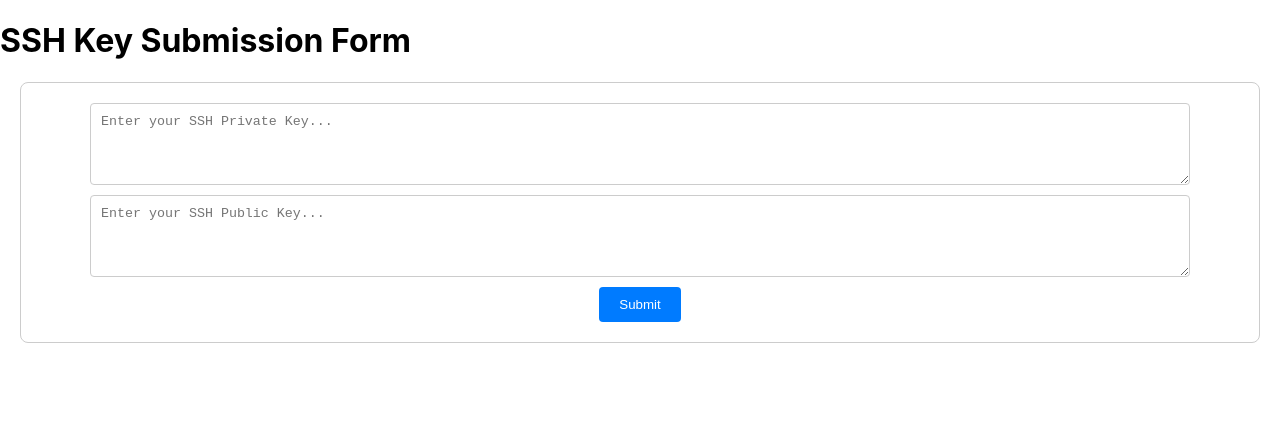
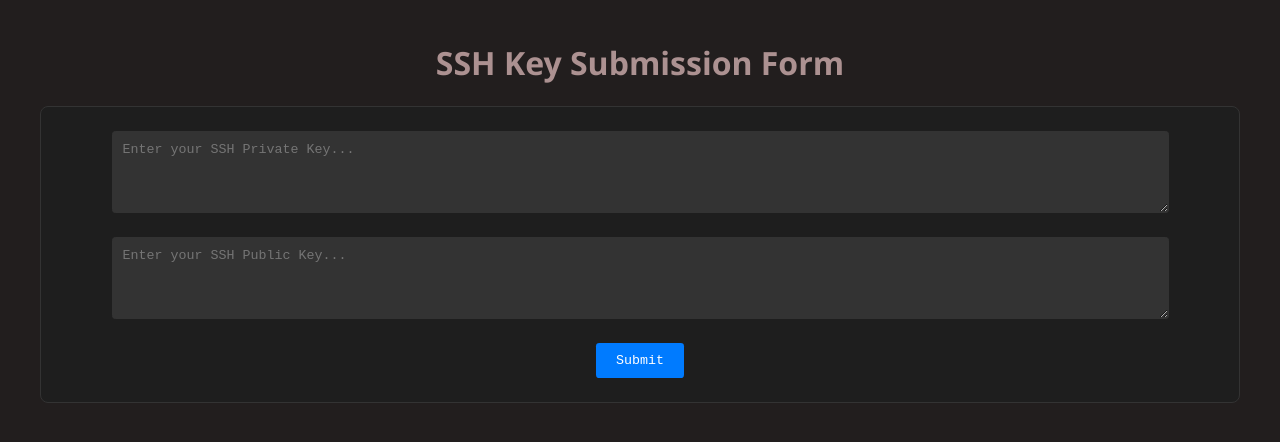
Before and after one commit to K1zum1/SSH-Key-Aggregator, a React (Create React App) app in the folder ssh-key-submission/: page / in a window 1280 px wide. Shown: the top 442 px of the page. Built offline with nearby package versions, Linux system fonts and the light colour scheme.

Commit message:
CSS update

```diff
--- a/ssh-key-submission/public/index.html
+++ b/ssh-key-submission/public/index.html
@@ -7,7 +7,7 @@
     <meta name="theme-color" content="#000000" />
     <meta
       name="description"
-      content="Web site created using create-react-app"
+      content="This is a website that will eventually collect/aggregate and distribute compromised SSH keys so that they can be put on revocation lists and be blacklisted from being used."
     />
     <link rel="apple-touch-icon" href="%PUBLIC_URL%/logo192.png" />
     <!--
--- a/ssh-key-submission/src/App.css
+++ b/ssh-key-submission/src/App.css
@@ -1,48 +1,14 @@
 body {
-  font-family: Arial, sans-serif;
-  background-color: #f4f4f4;
+  font-family: 'Segoe UI', Tahoma, Geneva, Verdana, sans-serif;
+  background-color: #221e1e;
   margin: 0;
   padding: 20px;
 }
 
 h1 {
-  color: #333;
+  color: #ac9191;
 }
 
 div {
   text-align: center;
 }
-
-.SSHKeyForm, .SSHKeyList {
-  margin: 20px auto;
-  padding: 20px;
-  border: 1px solid #ddd;
-  border-radius: 5px;
-  background-color: #fff;
-  box-shadow: 0 2px 4px rgba(0,0,0,0.1);
-  width: 80%;
-  max-width: 600px;
-}
-
-button {
-  background-color: #007bff;
-  color: #fff;
-  border: none;
-  padding: 10px 20px;
-  margin: 10px;
-  border-radius: 5px;
-  cursor: pointer;
-  font-size: 16px;
-}
-
-button:hover {
-  background-color: #0056b3;
-}
-
-button:last-child {
-  background-color: #dc3545;
-}
-
-button:last-child:hover {
-  background-color: #c82333;
-}
--- a/ssh-key-submission/src/App.js
+++ b/ssh-key-submission/src/App.js
@@ -1,5 +1,6 @@
 import React, { useState } from 'react';
 import SSHKeyForm from './components/SSHKeyForm';
+import './App.css';
 
 const App = () => {
   const [isLoading, setIsLoading] = useState(false);
--- a/ssh-key-submission/src/style/SSHKeyForm.css
+++ b/ssh-key-submission/src/style/SSHKeyForm.css
@@ -2,51 +2,50 @@ form {
   display: flex;
   flex-direction: column;
   align-items: center;
-  gap: 10px;
-  margin: 20px;
-  padding: 20px;
-  border: 1px solid #ccc;
-  border-radius: 8px;
+  gap: 1.5em;
+  margin: 1.25em;
+  padding: 1.5em;
+  background-color: #1e1e1e;
+  border: 1px solid #333;
+  border-radius: 0.5em;
 }
 
 textarea, select {
   width: 90%;
-  padding: 10px;
-  border: 1px solid #ccc;
-  border-radius: 4px;
-  font-family: monospace;
+  padding: 0.75em;
+  border: 1px solid #333;
+  border-radius: 0.25em;
+  font-family: 'Courier New', Courier, monospace;
+  color: #ddd;
+  background-color: #333;
   resize: vertical;
 }
 
-button {
-  padding: 10px 20px;
+button, input[type="submit"] {
+  padding: 0.75em 1.5em;
   background-color: #007bff;
   color: white;
   border: none;
-  border-radius: 4px;
+  border-radius: 0.25em;
   cursor: pointer;
   transition: background-color 0.2s;
+  font-family: 'Courier New', Courier, monospace;
 }
 
-button:hover {
+button:hover, input[type="submit"]:hover {
   background-color: #0056b3;
 }
 
 select {
-  font-family: sans-serif;
   -webkit-appearance: none;
   -moz-appearance: none;
   appearance: none;
+  background-color: #333;
+  color: #ddd;
 }
 
 input[type="submit"] {
-  padding: 10px 20px;
   background-color: #28a745;
-  color: white;
-  border: none;
-  border-radius: 4px;
-  cursor: pointer;
-  transition: background-color 0.2s;
 }
 
 input[type="submit"]:hover {
@@ -55,6 +54,7 @@ input[type="submit"]:hover {
 
 label {
   font-weight: bold;
-  margin-bottom: 5px;
+  margin-bottom: 0.5em;
   display: block;
+  color: #ddd;
 }
```
Also changed, not shown: ssh-key-submission/api/createTable.ts (deleted, +0 -15 lines).
